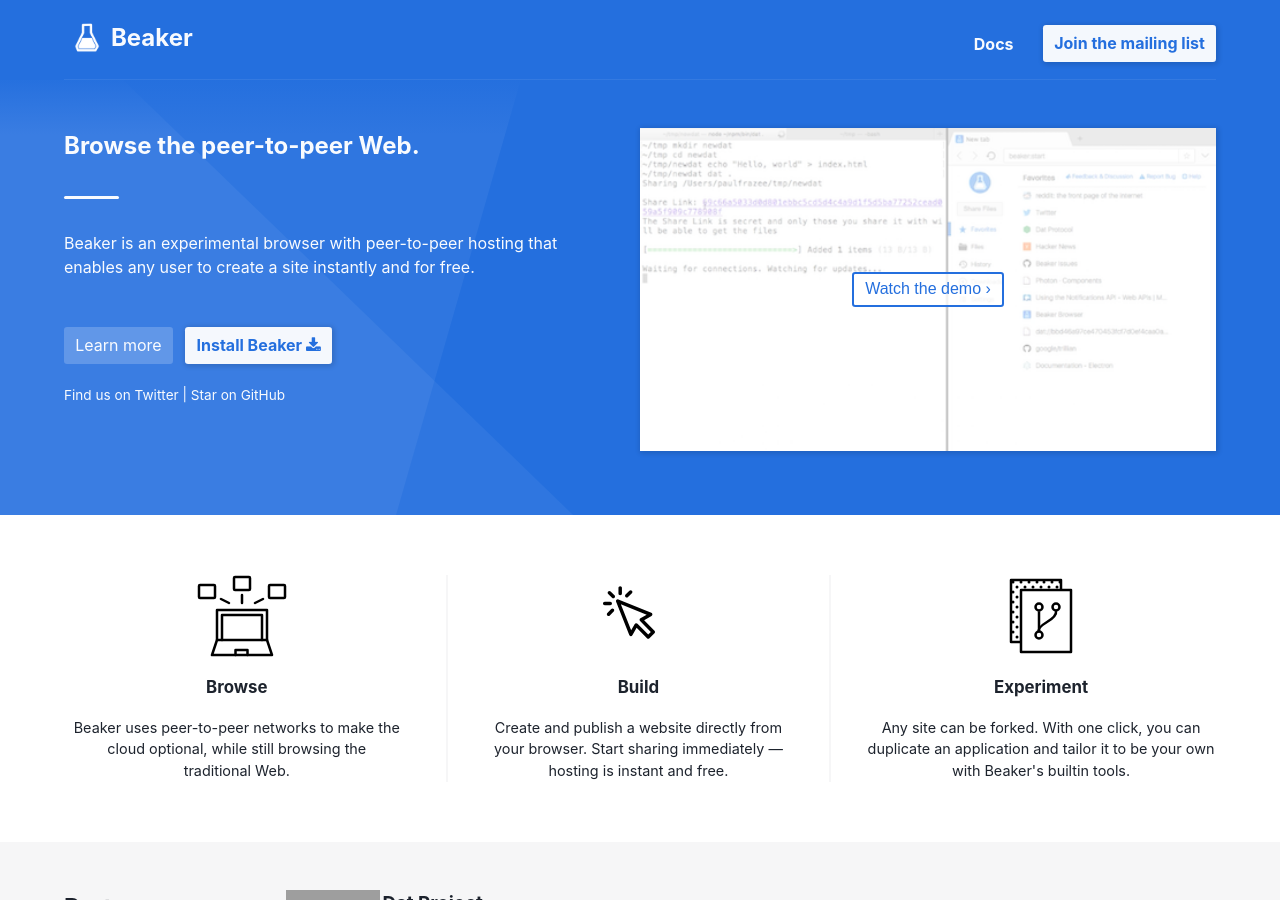
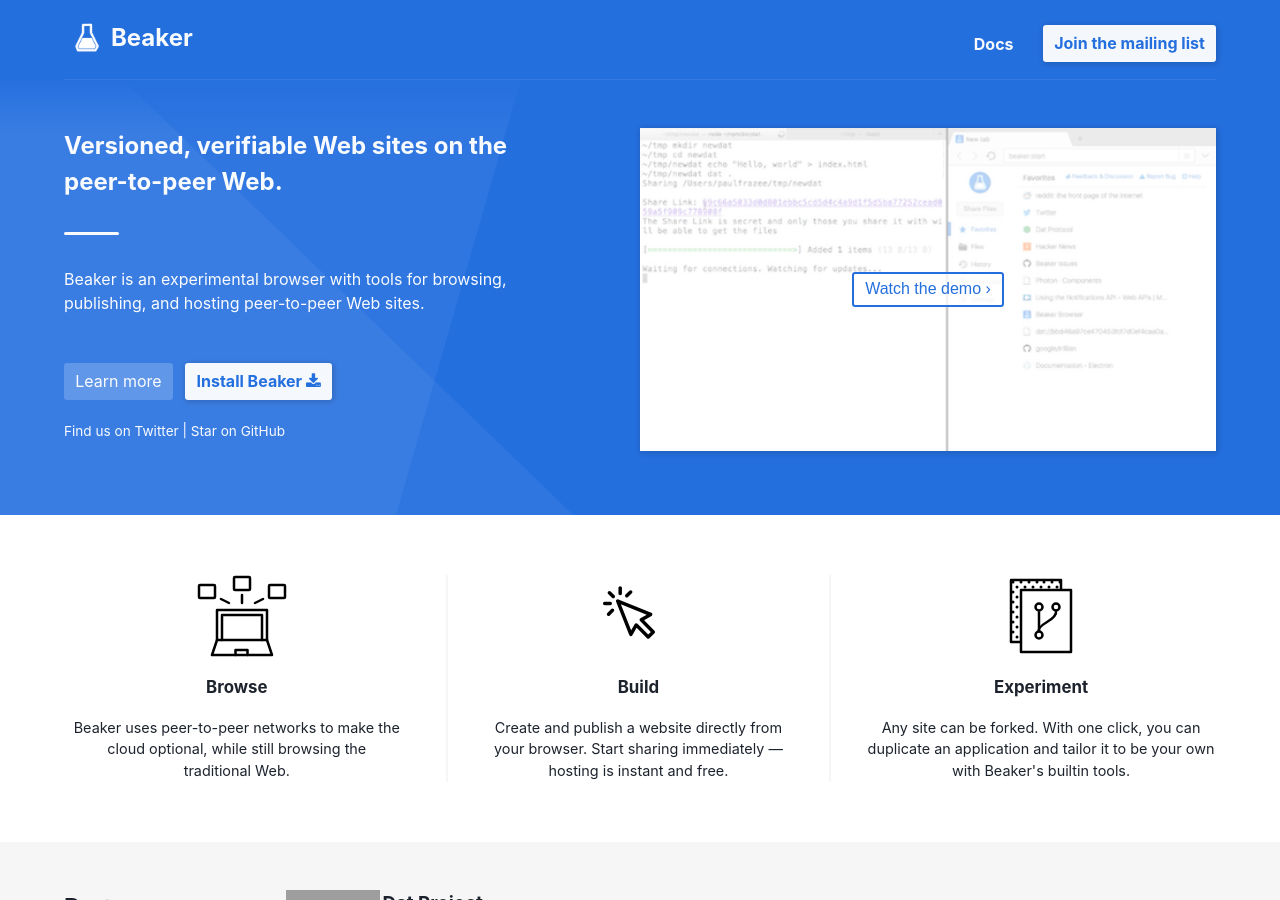
Before and after one commit to beakerbrowser/beakerbrowser.com, a Jekyll site: the page built from index.html, in a window 1280 px wide and 900 px high. Built offline with Jekyll 4.4.1, drawn with Linux system fonts in a browser that asks for light colours; grey boxes are pictures that could not be loaded.

Commit message:
Update front page hero copy

```diff
--- a/index.html
+++ b/index.html
@@ -6,12 +6,13 @@
   <div class="container">
     <div class="hero__intro">
       <p class="hero__tagline">
-        Browse the peer-to-peer Web.
+        Versioned, verifiable Web sites on the peer-to-peer Web.
       </p>
       <div class="divider"></div>
 
       <p class="hero__description">
-        Beaker is an experimental browser with peer-to-peer hosting that enables any user to create a site instantly and for free.
+        Beaker is an experimental browser with tools for browsing, publishing,
+        and hosting peer-to-peer Web sites.
       </p>
 
       <a class="btn" href="/docs/">Learn more</a>
```
